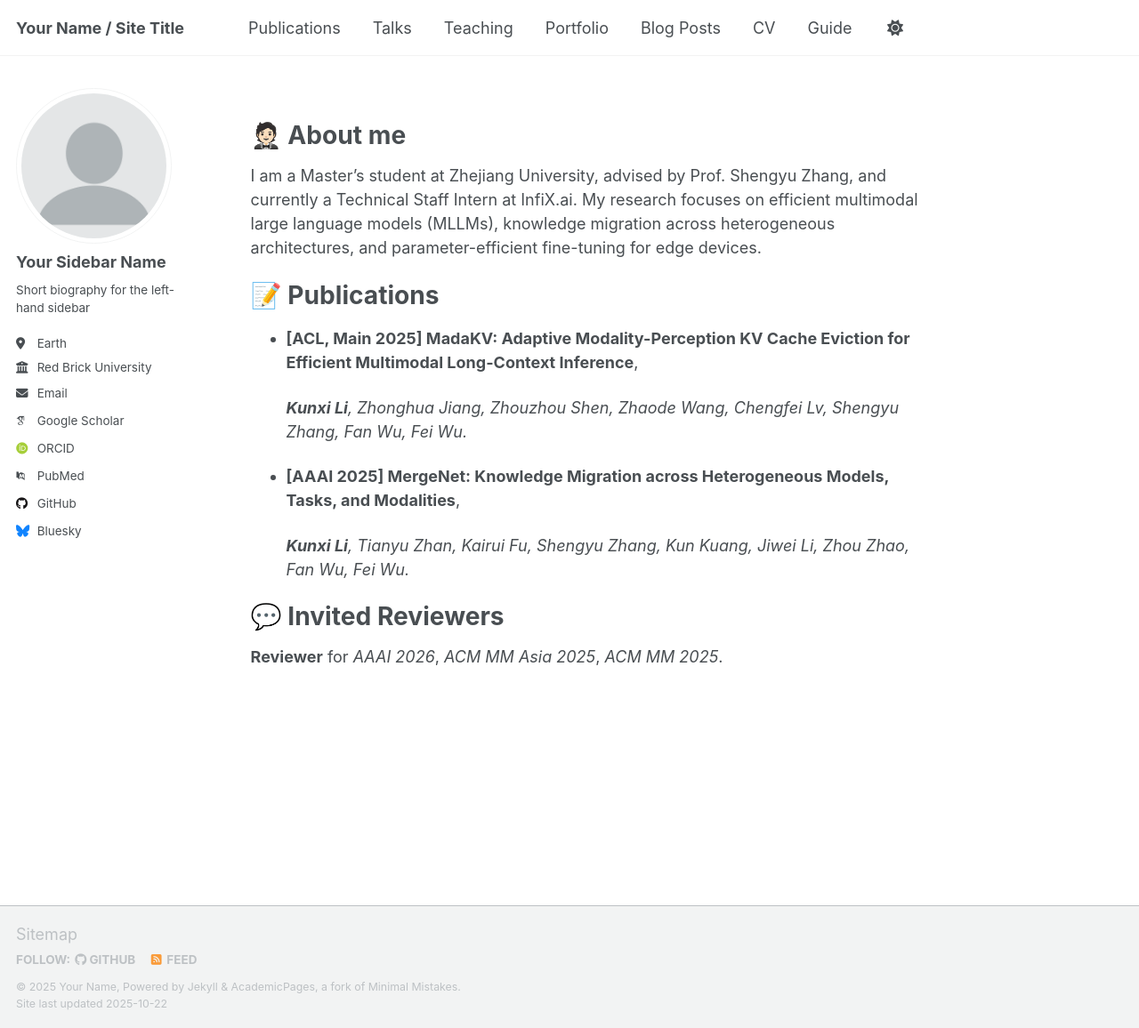
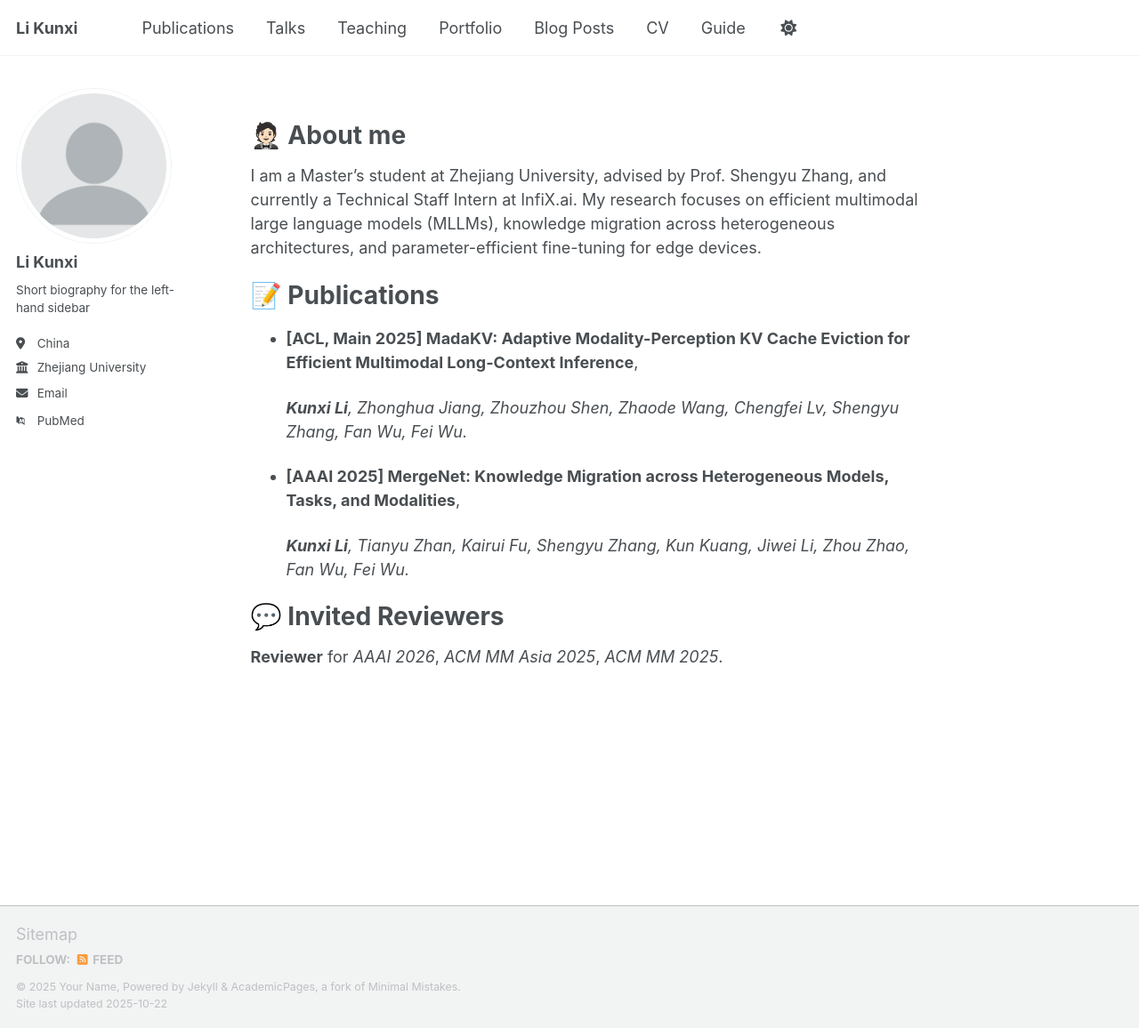
Before and after one commit to Fantasylii/fantasylii.github.io, a Jekyll site: the page built from _pages/about.md, in a window 1280 px wide and 1156 px high. Shown: the whole window at 89% size. Built offline with Jekyll 4.4.1, drawn with Linux system fonts in a browser that asks for light colours; some web fonts are replaced; a script that is not in the unit is left out.

Commit message:
Update _config.yml

```diff
--- a/_config.yml
+++ b/_config.yml
@@ -9,8 +9,8 @@
 # Basic Site Settings
 locale                   : "en-US"
 site_theme               : "default" # Currently available options are "default", "air"
-title                    : "Your Name / Site Title"
-title_separator          : "-"
+title                    : "Li Kunxi"
+title_separator          : "- Homepage"
 name                     : &name "Your Name"
 description              : &description "Your Name's academic portfolio"   # Update this with a general description of your site, this is the default if not overridden by a page
 url                      : https://academicpages.github.io # The base hostname & protocol for your site e.g. "https://[your GitHub username].github.io",
@@ -24,21 +24,19 @@ repository               : "academicpages/academicpages.github.io"
 author:
   # Biographic information
   avatar           : "profile.png"
-  name             : "Your Sidebar Name"
+  name             : "Li Kunxi"
   pronouns         : # example: "she/her"
   bio              : "Short biography for the left-hand sidebar"
-  location         : "Earth"
-  employer         : "Red Brick University"
+  location         : "China"
+  employer         : "Zhejiang University"
   uri              : # URL
-  email            : "none@example.org"
+  email            : "kunxili@zju.edu.cn"
 
   # Academic websites
   academia         : # URL
   arxiv            : # URL - Update with the correct link to your profile
-  googlescholar    : "https://scholar.google.com/citations?user=PS_CX0AAAAAJ"
   inspire-hep      : # URL
   impactstory      : # URL
-  orcid            : "https://orcid.org/yourorcidurl"
   semantic         : # URL
   pubmed           : "https://www.ncbi.nlm.nih.gov/pubmed/?term=john+snow"
   researchgate     : # URL
@@ -48,13 +46,10 @@ author:
   bitbucket        : # Username - Update with your username on the site
   codepen          : # Username
   dribbble         : # Username
-  github           : "academicpages"
-  kaggle           : # Username
   stackoverflow    : # User number or user number and name (i.e., use "1" or "1/jeff-atwood")
 
   # Social media
   artstation       : # Username
-  bluesky          : "bsky.app" # Replace this with you Bluesky username
   facebook         : # Username
   flickr           : # Username
   foursquare       : # Username
```
